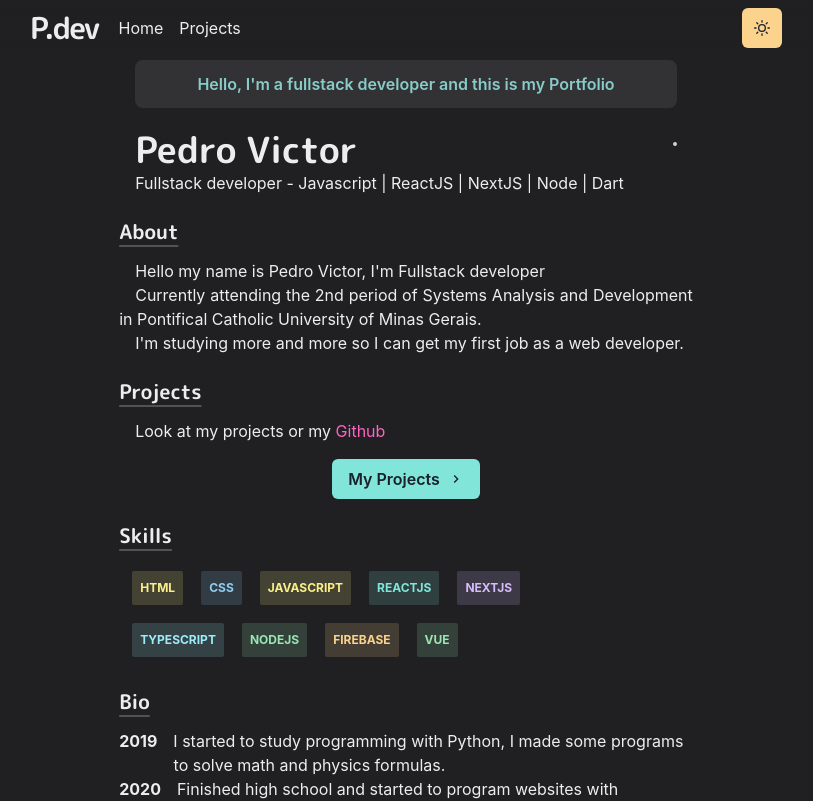
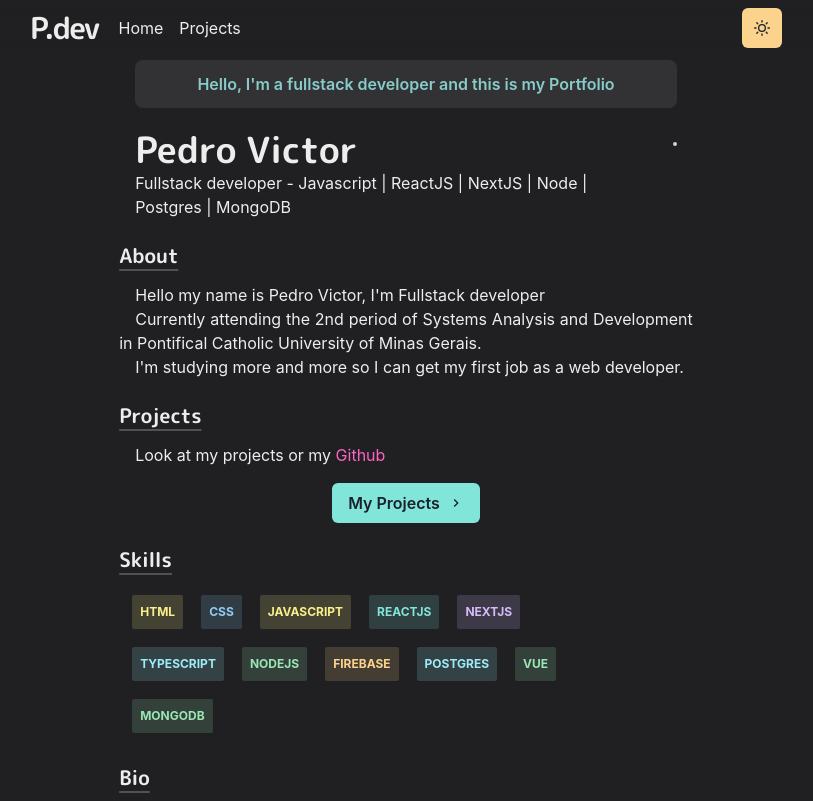
Before and after one commit to PedroVictor022/frontend-portifolio, a Next.js app: page / in a window 1280 px wide. Shown: the top 801 px of the page, without its empty margins (234-1047 px from the left). Built offline with nearby package versions, Linux system fonts and the light colour scheme; no server answers.

Commit message:
change new features

```diff
--- a/components/Layout/header/index.js
+++ b/components/Layout/header/index.js
@@ -36,7 +36,7 @@ function Header() {
                <Box flexGrow={1}
                >
                   <Heading>Pedro Victor</Heading>
-                  <Text>Fullstack developer - Javascript | ReactJS | NextJS | Node | Dart</Text>
+                  <Text>Fullstack developer - Javascript | ReactJS | NextJS | Node | Postgres | MongoDB</Text>
                </Box>
                <Box
                   flexShrink={0} mt={{ base: 4, md: 0 }} ml={{ md: 6 }} align="center"
--- a/pages/index.js
+++ b/pages/index.js
@@ -52,7 +52,9 @@ export default function HomeApp() {
             <SkillBadge text="Typescript" color1="blue" color2="cyan"/>
             <SkillBadge text="NodeJS" color1="green" color2="green"/>
             <SkillBadge text="Firebase" color1="orange" color2="orange"/>
+            <SkillBadge text="Postgres" color1="blue" color2="cyan"/>
             <SkillBadge text="Vue" color1="green" color2="green"/>
+            <SkillBadge text="MongoDB" color1="green" color2="green"/>
           </SkillSection>
         </Section>
 
```
